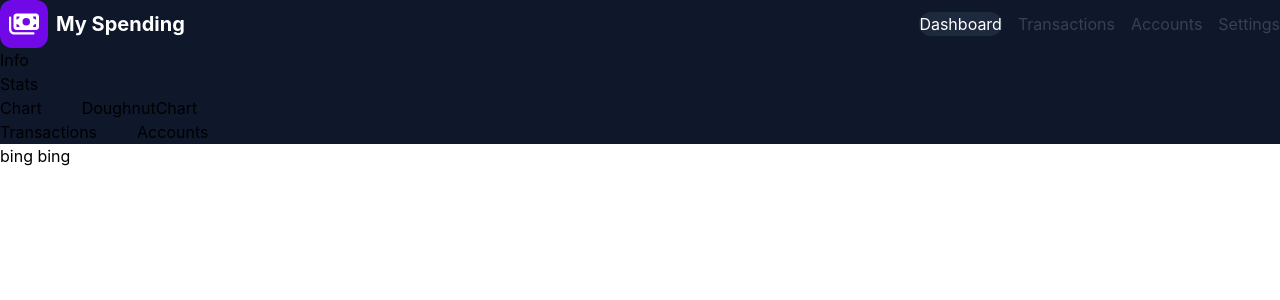
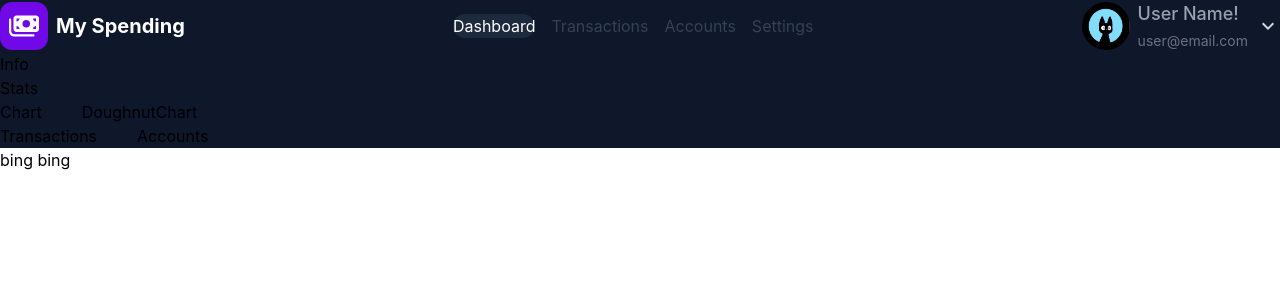
Before and after one commit to ncarr6/expense_tracking_app, a React (Vite) app in the folder frontend/: page / in a window 1280 px wide. Shown: the top 300 px of the page. Built offline with nearby package versions, Linux system fonts and the light colour scheme.

Commit message:
start navbar

```diff
--- a/frontend/src/components/navbar.jsx
+++ b/frontend/src/components/navbar.jsx
@@ -1,6 +1,8 @@
 import { useState } from "react";
 const links = ["Dashboard", "Transactions", "Accounts", "Settings"];
 import { FaMoneyBills } from "react-icons/fa6";
+import { CatAvatar } from "../assets/index.js"
+import { MdOutlineKeyboardArrowDown } from 'react-icons/md';
 
 function Navbar() {
 
@@ -17,18 +19,41 @@ function Navbar() {
         <span className="text-xl font-bold text-black dark:text-white">My Spending</span>
       </div>
 
-      {/* hidden on small devices */}
+      {/* links hidden on small devices  */}
       <div className="hidden md:flex items-center gap-4">
         {links.map((link, index) => (
           <div key={index} className={`${index === selected ?  "bg-black dark:bg-slate-800 text-white"
             : "text-gray-700 dark:text-grey-500"} px-6 py-2 rounded-full`}
-
+            onClick={()=> setSelected(index)}
             >
             <a href="#">{link}</a>
           </div>
 
         ))}
       </div>
+
+      <div className="flex items-center gap-10 2xl:gap-20">
+        { /* <ThemeSwitch/> */}
+
+        <div className="flex items-center gap-2">
+
+          <img src={CatAvatar} alt="user image"
+          className="w-10 md:w-12 h-10 md:h-12
+          rounded-full object-cover cursor-pointer"/>
+
+          <div className="hidden md:block">
+            <p className="text-lg font-medium text-black dark:text-gray-400">User Name!</p>
+            <span className="text-sm text-gray-700 dark:text-gray-500">user@email.com</span>
+          </div>
+
+          <MdOutlineKeyboardArrowDown className="hidden md:block text-2xl
+          text-gray-600 dark:text-gray-300 cursor-pointer"/>
+
+        </div>
+      </div>
+
+
+
     </div>
   )
 
```
